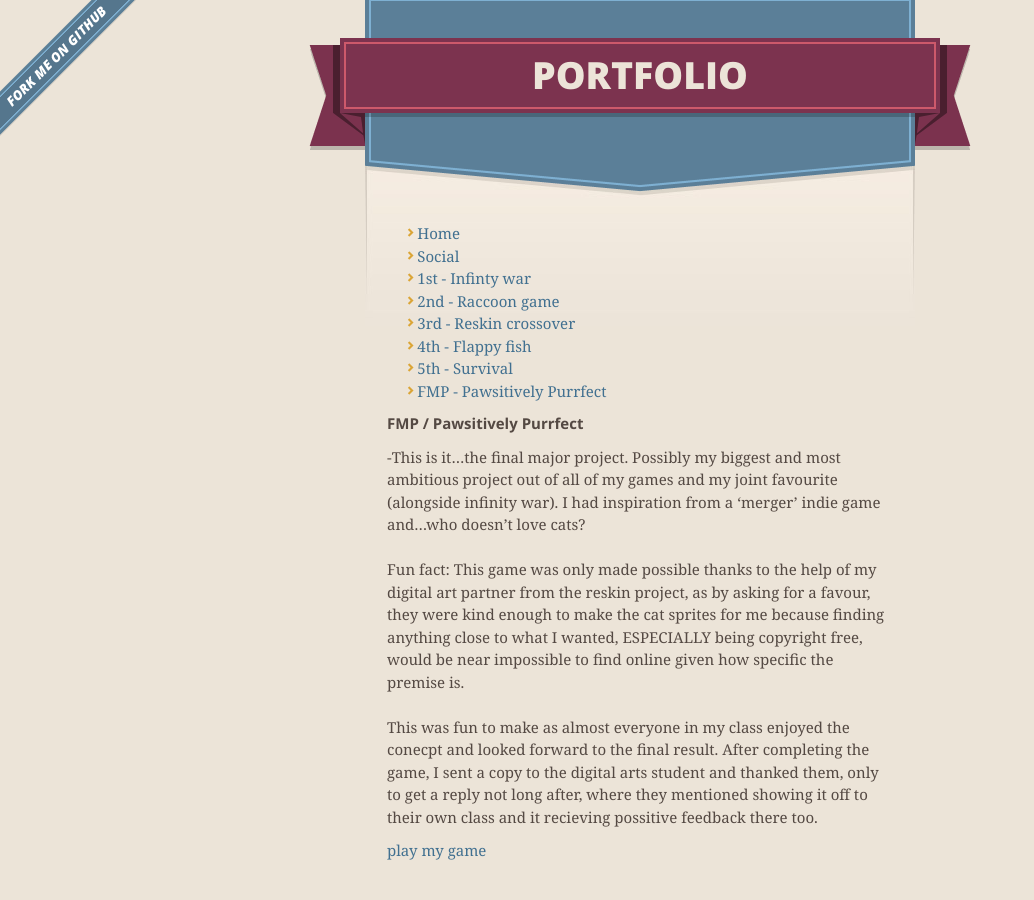
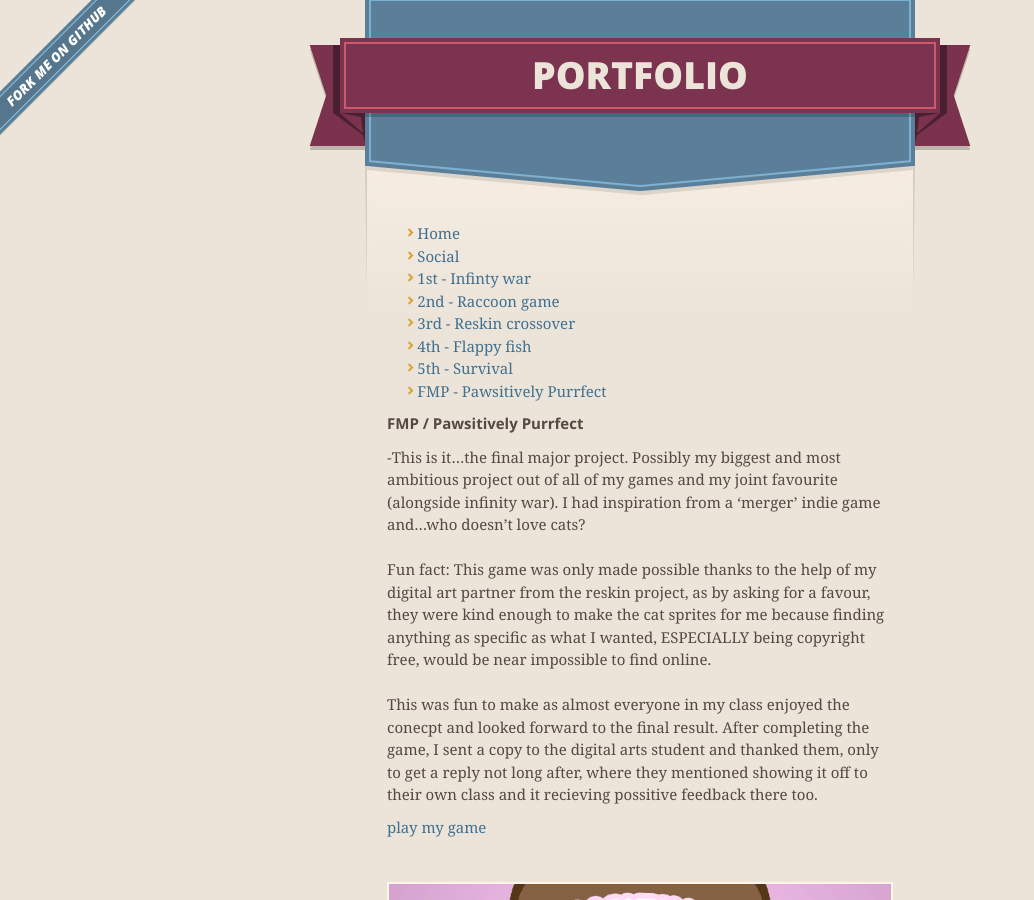
Before and after one commit to TonyStarkOfWinterfell/portfolio, a Jekyll site: the page built from 5th.md, in a window 1280 px wide and 900 px high. Shown: the whole window, without its empty margins (0-1034 px from the left). Built offline with Jekyll 4.4.1, drawn with Linux system fonts in a browser that asks for light colours; our own code applies the rules of GitHub Pages for plain Markdown files; the repository's description, which GitHub fills in, is left out.

Commit message:
Update 5th.md

```diff
--- a/5th.md
+++ b/5th.md
@@ -3,7 +3,7 @@
 -This is it...the final major project. Possibly my biggest and most ambitious project out of all of my games and my joint favourite (alongside infinity war). I had inspiration from a 'merger' indie game and...who doesn't love cats?
 <br>
 <br>
-Fun fact: This game was only made possible thanks to the help of my digital art partner from the reskin project, as by asking for a favour, they were kind enough to make the cat sprites for me because finding anything close to what I wanted, ESPECIALLY being copyright free, would be near impossible to find online given how specific the premise is.
+Fun fact: This game was only made possible thanks to the help of my digital art partner from the reskin project, as by asking for a favour, they were kind enough to make the cat sprites for me because finding anything as specific as what I wanted, ESPECIALLY being copyright free, would be near impossible to find online.
 <br>
 <br>
 This was fun to make as almost everyone in my class enjoyed the conecpt and looked forward to the final result. After completing the game, I sent a copy to the digital arts student and thanked them, only to get a reply not long after, where they mentioned showing it off to their own class and it recieving possitive feedback there too.
```
